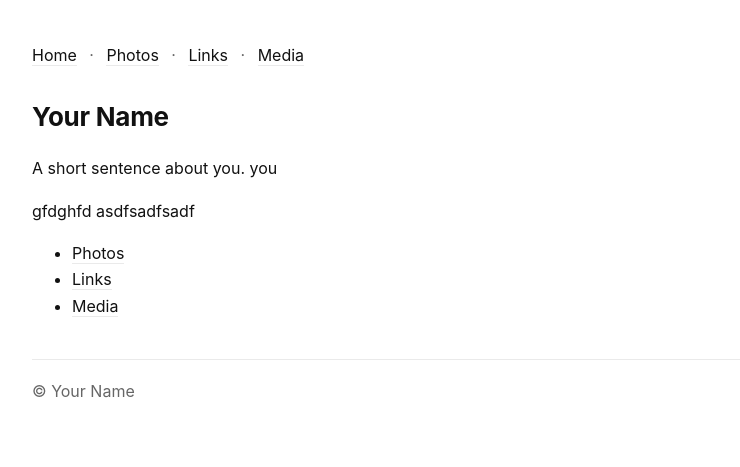
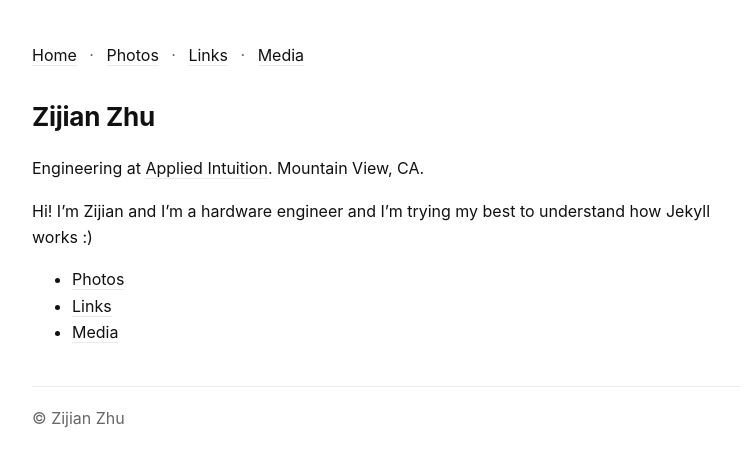
Before and after one commit to zijianzhu0/zijian.github.io, a Jekyll site: the page built from index.md, in a window 1280 px wide. Shown: the top 467 px of the page, without its empty margins (248-988 px from the left). Built offline with Jekyll 4.4.1, drawn with Linux system fonts in a browser that asks for light colours.

Commit message:
add personal information

```diff
--- a/_config.yml
+++ b/_config.yml
@@ -1,4 +1,4 @@
-title: Your Name
+title: Zijian Zhu
 markdown: kramdown
 
 # Keep URLs clean
--- a/index.md
+++ b/index.md
@@ -3,13 +3,11 @@ layout: default
 title: Home
 ---
 
-# Your Name
+# Zijian Zhu
 
-A short sentence about you.
-you
+Engineering at [Applied Intuition](https://www.appliedintuition.com/). Mountain View, CA.
 
-gfdghfd
-asdfsadfsadf
+Hi! I'm Zijian and I'm a hardware engineer and I'm trying my best to understand how Jekyll works :)
 
 - [Photos](/photos/)
 - [Links](/links/)
```
Also changed, not shown: _sass/main.scss (line endings or trailing spaces).
